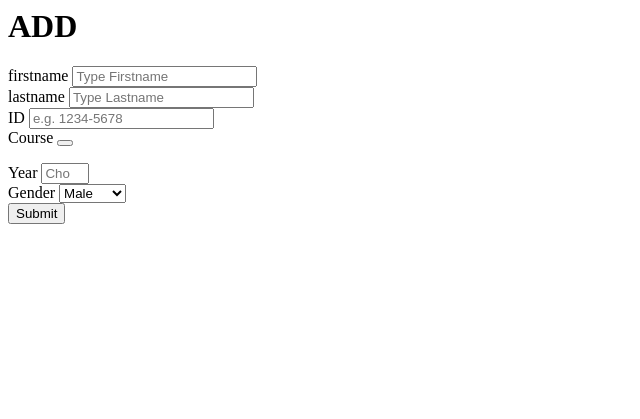
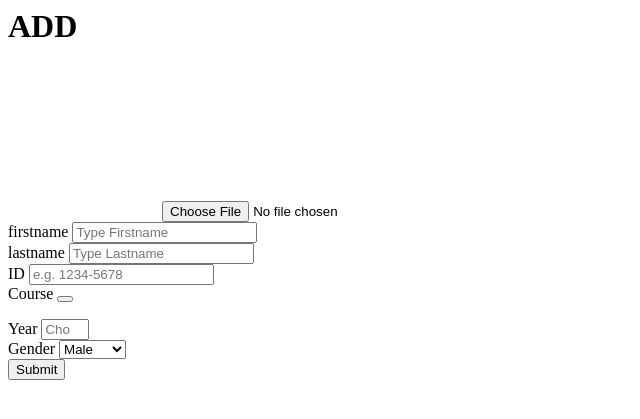
Before and after one commit to SuchWowEl/ssis-flask, a Flask app: template app/templates/student/edit.html in a window 1280 px wide. Shown: the top 419 px of the page, without its empty margins (0-640 px from the left). Run offline with Flask 3, Linux system fonts and the light colour scheme; the template is opened without the code that fills it, so the values that code supplies are empty; some libraries are stand-ins or nearby versions.

Commit message:
feat: upload picture to form

```diff
--- a/app/templates/student/edit.html
+++ b/app/templates/student/edit.html
@@ -11,6 +11,14 @@
     >
       <div class="h-5/6 w-full">
         <h1>{{'ADD' if info[0] == "" else 'EDIT'}}</h1>
+        <div class="flex flex-row">
+          <div class="w-1/3 px-5 flex justify-center align-middle">
+            <div id="profile-image1" class="border-solid bg-gray-500 rounded-md border-gray-500 border-2 min-w-[150px]">
+              <img alt="User Pic" id="profile-image" src="static/default_pic.svg" height="150" width="150">
+              <input id="profile-image-upload" class="hidden" type="file">
+            </div>
+          </div>
+          <div class="w-2/3">
             {% for header in ["firstname", "lastname"] %}
             <div class="sm:col-span-2 w-100 px-5 pt-2">
               <label
@@ -29,6 +37,8 @@
               />
             </div>
             {% endfor %}
+          </div>
+        </div>
         <div class="flex flex-row pt-2">
           <div class="w-1/2 px-2">
             <label
```
Also changed, not shown: app/static/default.js (+27 -0 lines), app/static/default_pic.svg (added). Lines whose indentation alone changed are shown as unchanged.
